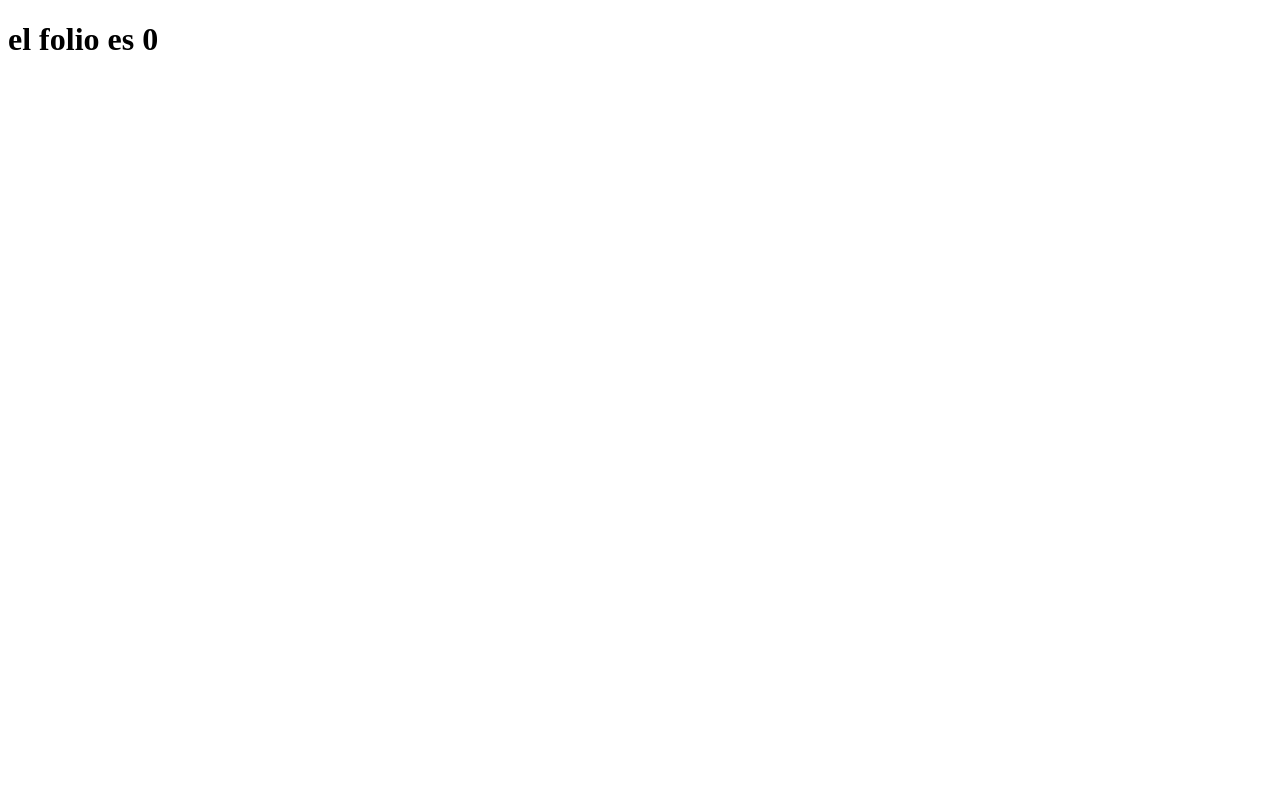
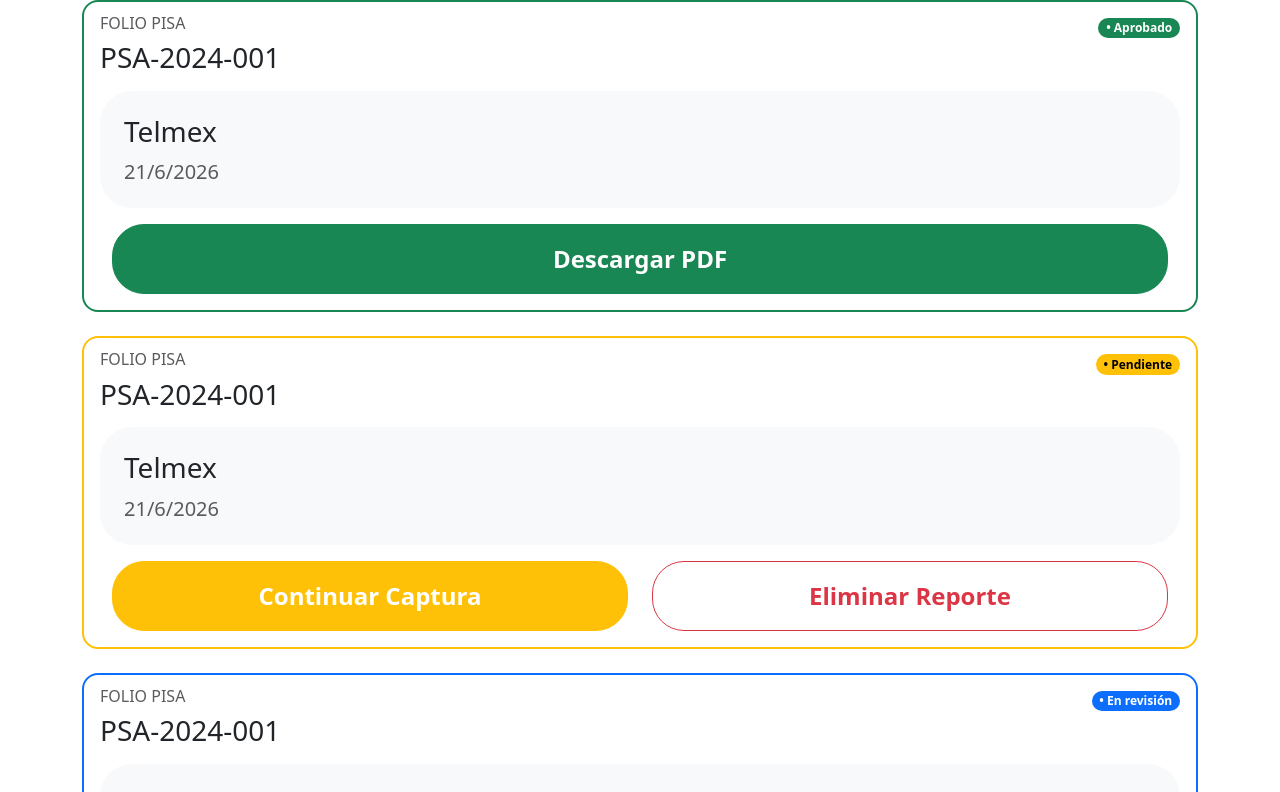
Before and after one commit to KevinGarabita/Proyecto-Reportes-Andres, a React (Vite) app in the folder app/: page / in a window 1280 px wide. Shown: the top 792 px of the page. Built offline with nearby package versions, Linux system fonts and the light colour scheme.

Commit message:
Tarjetas dinamicas
Se implementó las tarjetas cuando se crean las ordenes, las tarjetas cambian dependiendo del estado de la orden, color, botones, funcionalidades

```diff
--- a/app/package.json
+++ b/app/package.json
@@ -10,6 +10,7 @@
     "preview": "vite preview"
   },
   "dependencies": {
+    "bootstrap": "^5.3.8",
     "react": "^19.2.6",
     "react-dom": "^19.2.6",
     "react-router-dom": "^7.18.0"
@@ -30,6 +31,7 @@
     "globals": "^17.6.0",
     "typescript": "~6.0.2",
     "typescript-eslint": "^8.59.2",
-    "vite": "^8.0.12"
+    "vite": "^8.0.12",
+    "vite-bundle-visualizer": "^1.2.1"
   }
 }
--- a/app/src/components/OrderCard.tsx
+++ b/app/src/components/OrderCard.tsx
@@ -1,14 +1,94 @@
-import { useState } from "react";
+import { ReportStatus, type ReportStatusType } from "../types/reportStatus";
+type ReportCardProps = Readonly<{
+  folio_pisa: string;
+  client: string;
+  status: ReportStatusType;
+  date: Date;
+}>;
 
-function OrderCard() {
-  const [folio, setFolio] = useState(0);
+const statusConfig = {
+  [ReportStatus.Pending]: {
+    border: "border-warning",
+    badge: "text-bg-warning",
+    actions: [
+      {
+        text: "Continuar Captura",
+        className: "btn btn-warning text-white",
+      },
+      {
+        text: "Eliminar Reporte",
+        className: "btn btn-outline-danger",
+      },
+    ],
+  },
+  [ReportStatus.Review]: {
+    border: "border-primary",
+    badge: "text-bg-primary",
+    actions: [
+      {
+        text: "En Revisión",
+        className: "btn btn-outline-primary",
+      },
+    ],
+  },
+  [ReportStatus.Approved]: {
+    border: "border-success",
+    badge: "text-bg-success",
+    actions: [
+      {
+        text: "Descargar PDF",
+        className: "btn btn-success",
+      },
+    ],
+  },
+};
 
+function OrderCard({ folio_pisa, client, status, date }: ReportCardProps) {
+  const config = statusConfig[status];
   return (
-    <>
-      <div>
-        <h1>el folio es {folio}</h1>
+    <div className={`card rounded-4 p-3 border-2 ${config.border}`}>
+      {/*HEADER*/}
+      <div className="d-flex justify-content-between align-items-start">
+        <div>
+          <h6 className="card-subtitle mb-2 text-body-secondary text-uppercase">
+            Folio pisa
+          </h6>
+
+          <h3 className="card-title mb-0 text-uppercase"> {folio_pisa}</h3>
+        </div>
+        <span className={`badge rounded-pill ${config.badge}`}> {status}</span>
       </div>
-    </>
+
+      {/*INFO*/}
+
+      <div className="d-flex justify-content-between align-items-start rounded-5 bg-light p-4 mt-3">
+        <div>
+          <h3 className="card-title mb-3">{client}</h3>
+          <h5 className="card-subtitle text-body-secondary mb-0">
+            {date.toLocaleDateString("es-MX")}
+          </h5>
+        </div>
+      </div>
+
+      {/*BUTTONS*/}
+
+      <div className="container mt-3">
+        <div className="row ">
+          {config.actions.map((action) => (
+            <div
+              key={action.text}
+              className={`col-${config.actions.length === 1 ? 12 : 6}`}
+            >
+              <button
+                className={`${action.className} w-100 py-3 rounded-5 fw-semibold fs-4`}
+              >
+                {action.text}
+              </button>
+            </div>
+          ))}
+        </div>
+      </div>
+    </div>
   );
 }
 
--- /dev/null
+++ b/app/src/components/reportList.tsx
@@ -0,0 +1,55 @@
+import { useState } from "react";
+import { ReportStatus } from "../types/reportStatus";
+import OrderCard from "./orderCard";
+
+const reports = [
+  {
+    id: 1,
+    folio_pisa: "PSA-2024-001",
+    client: "Telmex",
+    date: new Date(),
+    status: ReportStatus.Approved,
+  },
+  {
+    id: 2,
+    folio_pisa: "PSA-2024-001",
+    client: "Telmex",
+    date: new Date(),
+    status: ReportStatus.Pending,
+  },
+  {
+    id: 3,
+    folio_pisa: "PSA-2024-001",
+    client: "Telmex",
+    date: new Date(),
+    status: ReportStatus.Review,
+  },
+  {
+    id: 4,
+    folio_pisa: "PSA-2024-001",
+    client: "Telmex",
+    date: new Date(),
+    status: ReportStatus.Approved,
+  },
+];
+
+function ReportList() {
+  return (
+    <div className="container gy-3">
+      <div className="row gy-4">
+        {reports.map((report) => (
+          <div key={report.id} className="col-12">
+            <OrderCard
+              folio_pisa={report.folio_pisa}
+              client={report.client}
+              date={report.date}
+              status={report.status}
+            ></OrderCard>
+          </div>
+        ))}
+      </div>
+    </div>
+  );
+}
+
+export default ReportList;
--- a/app/src/main.tsx
+++ b/app/src/main.tsx
@@ -1,6 +1,7 @@
 import React from "react";
 import ReactDOM from "react-dom/client";
 import App from "./App";
+import "bootstrap/dist/css/bootstrap.min.css";
 
 ReactDOM.createRoot(document.getElementById("root")!).render(
   <React.StrictMode>
--- a/app/src/pages/Home.tsx
+++ b/app/src/pages/Home.tsx
@@ -1,7 +1,7 @@
-import OrderCard from "../components/orderCard";
+import ReportList from "../components/reportList";
 
 function Home() {
-  return <OrderCard></OrderCard>;
+  return <ReportList></ReportList>;
 }
 
 export default Home;
--- /dev/null
+++ b/app/src/types/reportStatus.ts
@@ -0,0 +1,7 @@
+export const ReportStatus = {
+  Pending: "• Pendiente",
+  Review: "• En revisión",
+  Approved: "• Aprobado",
+} as const;
+
+export type ReportStatusType = (typeof ReportStatus)[keyof typeof ReportStatus];
```
Also changed, not shown: 1 other file (tests, documents, lock files or other folders).
